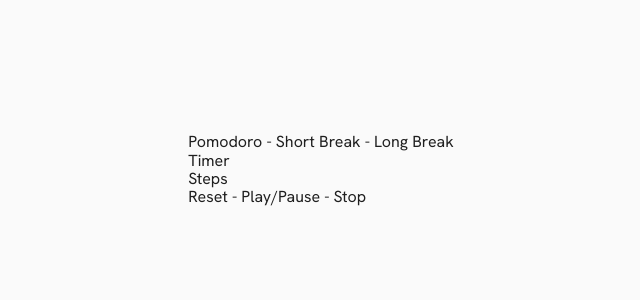
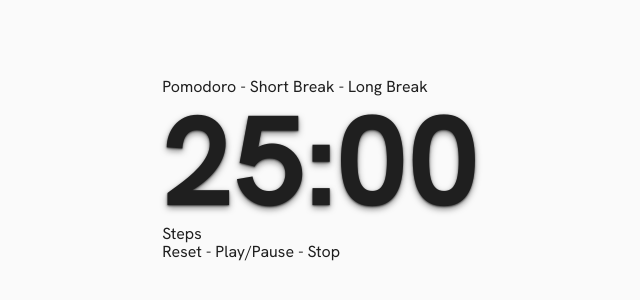
Before and after one commit to msilenzi/simple-pomodoro, a React (Vite) app: page / in a window 1280 px wide. Shown: the part 230-530 px from the top of the page, without its empty margins (319-959 px from the left). Built offline with nearby package versions, Linux system fonts and the light colour scheme.

Commit message:
add pomodoro timer

```diff
--- a/src/components/pomodoro/Timer.jsx
+++ b/src/components/pomodoro/Timer.jsx
@@ -1,6 +1,6 @@
 function Timer() {
   return (
-    <div>Timer</div>
+    <h2 className="pomodoro__timer fw-700 m-0">25:00</h2>
   )
 }
 
--- a/src/scss/components/_pomodoro.scss
+++ b/src/scss/components/_pomodoro.scss
@@ -0,0 +1,6 @@
+.pomodoro__timer {
+  font-size: 8rem;
+  line-height: 1;
+  text-shadow: 0px 1px 2px transparentize($gray-900, 0.25),
+    0px 3px 6px transparentize($gray-900, 0.5);
+}
```
